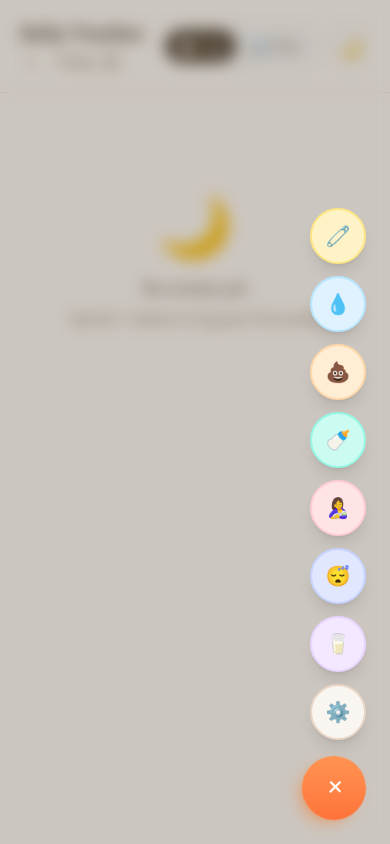
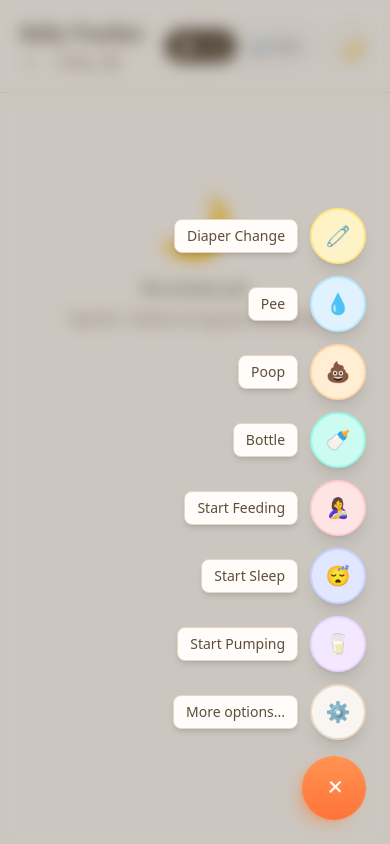
Before and after one commit to DrJulik/baby_tracker, a React (Vite) app: page / in a window 390 px wide. Both pictures are taken after a click on the button "Add new event". Built offline with nearby package versions, Linux system fonts and the light colour scheme.

Commit message:
Show hoverable stuff on mobile

```diff
--- a/src/components/EventCard.tsx
+++ b/src/components/EventCard.tsx
@@ -168,7 +168,7 @@ export function EventCard({ event, index, onDelete }: EventCardProps) {
         </div>
         <button
           onClick={() => onDelete(event.id)}
-          className="opacity-0 group-hover:opacity-100 p-1.5 rounded-lg hover:bg-red-500/10 text-ink-soft hover:text-red-500 transition-all duration-200 cursor-pointer"
+          className="opacity-100 sm:opacity-0 sm:group-hover:opacity-100 p-1.5 rounded-lg hover:bg-red-500/10 text-ink-soft hover:text-red-500 transition-all duration-200 cursor-pointer"
           aria-label="Delete event"
         >
           <svg className="w-4 h-4" fill="none" viewBox="0 0 24 24" stroke="currentColor" strokeWidth={2}>
--- a/src/components/FloatingAddButton.tsx
+++ b/src/components/FloatingAddButton.tsx
@@ -70,7 +70,7 @@ export function FloatingAddButton({
                   animation: `slideUp 0.2s ease-out ${index * 0.05}s both`
                 }}
               >
-                <span className="bg-card-solid px-3 py-1.5 rounded-lg shadow-md text-sm font-medium text-ink opacity-0 group-hover:opacity-100 transition-opacity whitespace-nowrap border border-line">
+                <span className="bg-card-solid px-3 py-1.5 rounded-lg shadow-md text-sm font-medium text-ink opacity-100 sm:opacity-0 sm:group-hover:opacity-100 transition-opacity whitespace-nowrap border border-line">
                   {eventConfig[type].label}
                 </span>
                 <div className={`w-14 h-14 rounded-full ${eventConfig[type].color} border-2 shadow-lg flex items-center justify-center text-xl hover:scale-110 active:scale-95 transition-transform`}>
@@ -87,7 +87,7 @@ export function FloatingAddButton({
                 animation: `slideUp 0.2s ease-out ${QUICK_ADD_TYPES.length * 0.05}s both`
               }}
             >
-              <span className="bg-card-solid px-3 py-1.5 rounded-lg shadow-md text-sm font-medium text-ink opacity-0 group-hover:opacity-100 transition-opacity whitespace-nowrap border border-line">
+              <span className="bg-card-solid px-3 py-1.5 rounded-lg shadow-md text-sm font-medium text-ink opacity-100 sm:opacity-0 sm:group-hover:opacity-100 transition-opacity whitespace-nowrap border border-line">
                 {isBreastfeedingTimerRunning ? 'View Timer' : 'Start Feeding'}
               </span>
               <div className={`w-14 h-14 rounded-full ${eventConfig.breastfeeding.color} border-2 shadow-lg flex items-center justify-center text-xl hover:scale-110 active:scale-95 transition-transform relative`}>
@@ -106,7 +106,7 @@ export function FloatingAddButton({
                 animation: `slideUp 0.2s ease-out ${(QUICK_ADD_TYPES.length + 1) * 0.05}s both`
               }}
             >
-              <span className="bg-card-solid px-3 py-1.5 rounded-lg shadow-md text-sm font-medium text-ink opacity-0 group-hover:opacity-100 transition-opacity whitespace-nowrap border border-line">
+              <span className="bg-card-solid px-3 py-1.5 rounded-lg shadow-md text-sm font-medium text-ink opacity-100 sm:opacity-0 sm:group-hover:opacity-100 transition-opacity whitespace-nowrap border border-line">
                 {isSleepTimerRunning ? 'View Sleep' : 'Start Sleep'}
               </span>
               <div className={`w-14 h-14 rounded-full ${eventConfig.sleep.color} border-2 shadow-lg flex items-center justify-center text-xl hover:scale-110 active:scale-95 transition-transform relative`}>
@@ -125,7 +125,7 @@ export function FloatingAddButton({
                 animation: `slideUp 0.2s ease-out ${(QUICK_ADD_TYPES.length + 2) * 0.05}s both`
               }}
             >
-              <span className="bg-card-solid px-3 py-1.5 rounded-lg shadow-md text-sm font-medium text-ink opacity-0 group-hover:opacity-100 transition-opacity whitespace-nowrap border border-line">
+              <span className="bg-card-solid px-3 py-1.5 rounded-lg shadow-md text-sm font-medium text-ink opacity-100 sm:opacity-0 sm:group-hover:opacity-100 transition-opacity whitespace-nowrap border border-line">
                 {isPumpingTimerRunning ? 'View Pumping' : 'Start Pumping'}
               </span>
               <div className={`w-14 h-14 rounded-full ${eventConfig.pumping.color} border-2 shadow-lg flex items-center justify-center text-xl hover:scale-110 active:scale-95 transition-transform relative`}>
@@ -147,7 +147,7 @@ export function FloatingAddButton({
                 animation: `slideUp 0.2s ease-out ${(QUICK_ADD_TYPES.length + 3) * 0.05}s both`
               }}
             >
-              <span className="bg-card-solid px-3 py-1.5 rounded-lg shadow-md text-sm font-medium text-ink opacity-0 group-hover:opacity-100 transition-opacity whitespace-nowrap border border-line">
+              <span className="bg-card-solid px-3 py-1.5 rounded-lg shadow-md text-sm font-medium text-ink opacity-100 sm:opacity-0 sm:group-hover:opacity-100 transition-opacity whitespace-nowrap border border-line">
                 More options...
               </span>
               <div className="w-14 h-14 rounded-full bg-muted border-2 border-line shadow-lg flex items-center justify-center text-xl hover:scale-110 active:scale-95 transition-transform">
```
